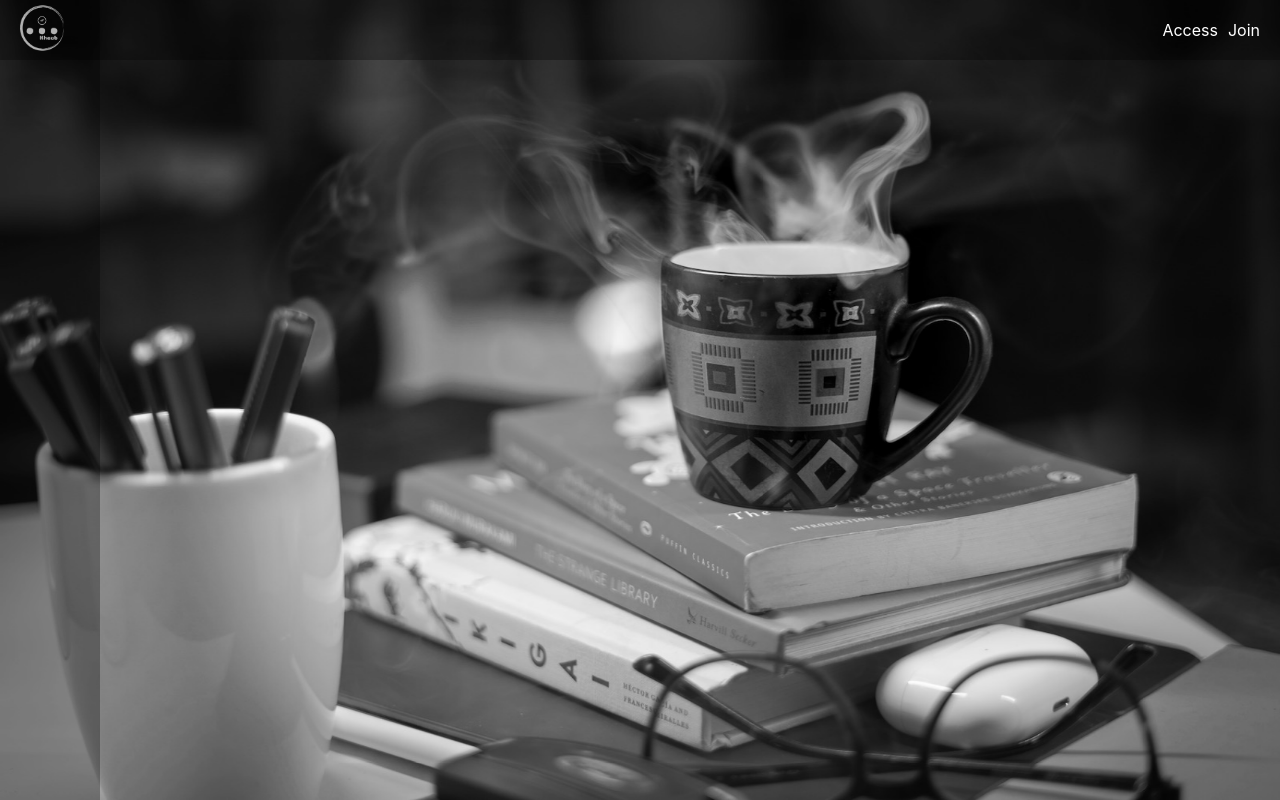
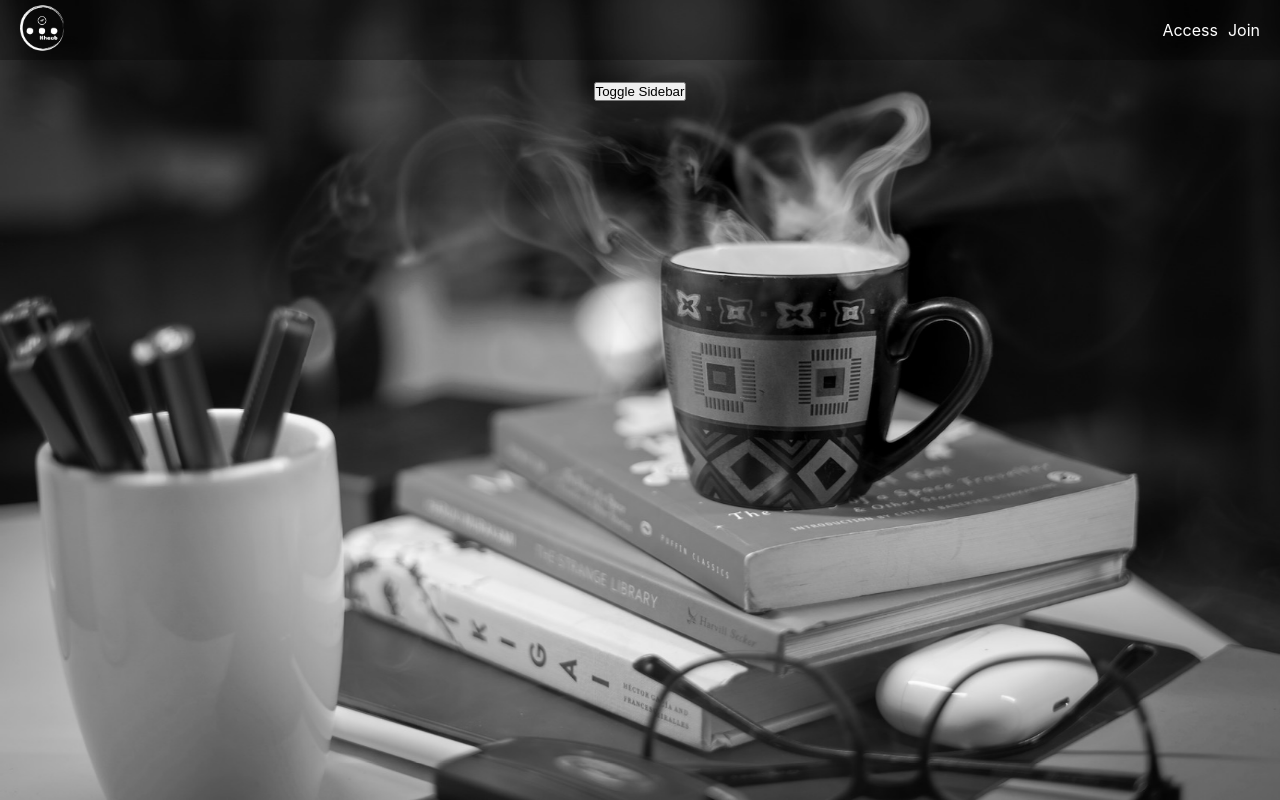
Before and after one commit to im-engineer/WriteByHeart, a React (Create React App) app in the folder superadmin/: page / in a window 1280 px wide. Built offline with nearby package versions, Linux system fonts and the light colour scheme.

Commit message:
changes in landing page

```diff
--- a/superadmin/src/component/LandingPage/Landingpage.js
+++ b/superadmin/src/component/LandingPage/Landingpage.js
@@ -1,20 +1,27 @@
-import React from 'react'
-import './Landingpage.css'
-import Navbar from '../Navbar/Navbar'
-import Sidebar from '../Sidebar/Sidebar'
+import React, { useState } from 'react';
+import './Landingpage.css';
+import Navbar from '../Navbar/Navbar';
+import Sidebar from '../Sidebar/Sidebar';
 
 function Landingpage() {
+  const [sidebarOpen, setSidebarOpen] = useState(false);
+
+  const handleSidebarToggle = () => {
+    setSidebarOpen(!sidebarOpen);
+  };
+
   return (
     <div className='landing--page'>
-        <Navbar/>
-        <div className="content">
-        <Sidebar />
+      <Navbar/>
+      <div className="content">
+        {sidebarOpen && <Sidebar />}
         <main className="main">
           {/* Main content goes here */}
+          <button onClick={handleSidebarToggle}>Toggle Sidebar</button>
         </main>
       </div>
     </div>
   )
 }
 
-export default Landingpage
+export default Landingpage;
```
